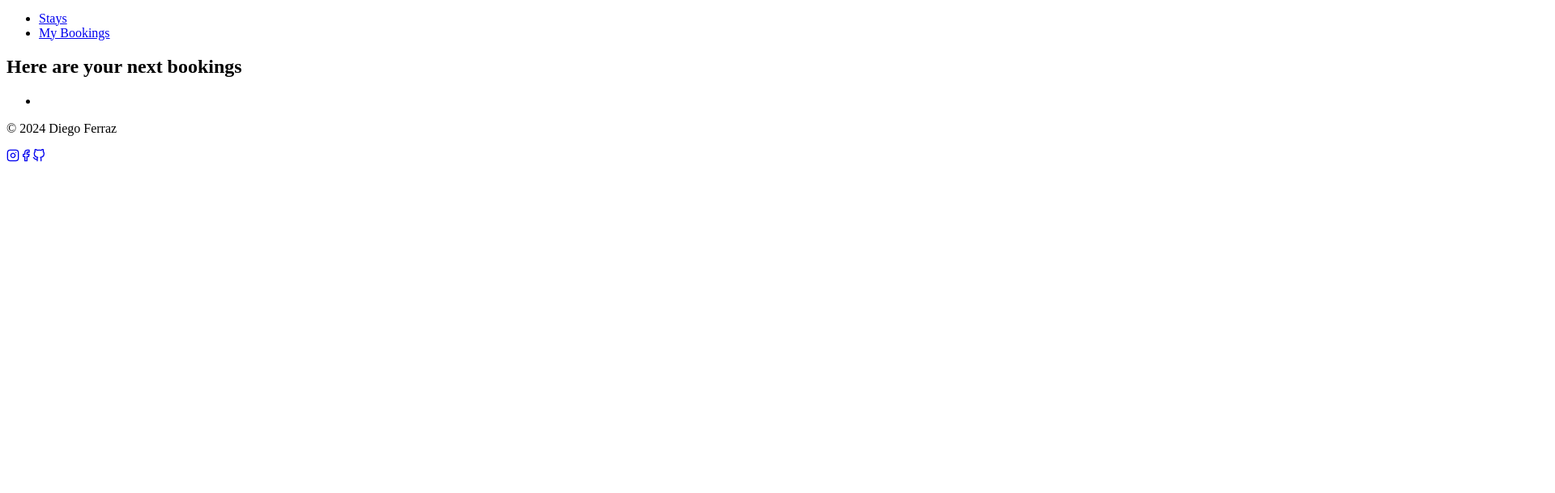
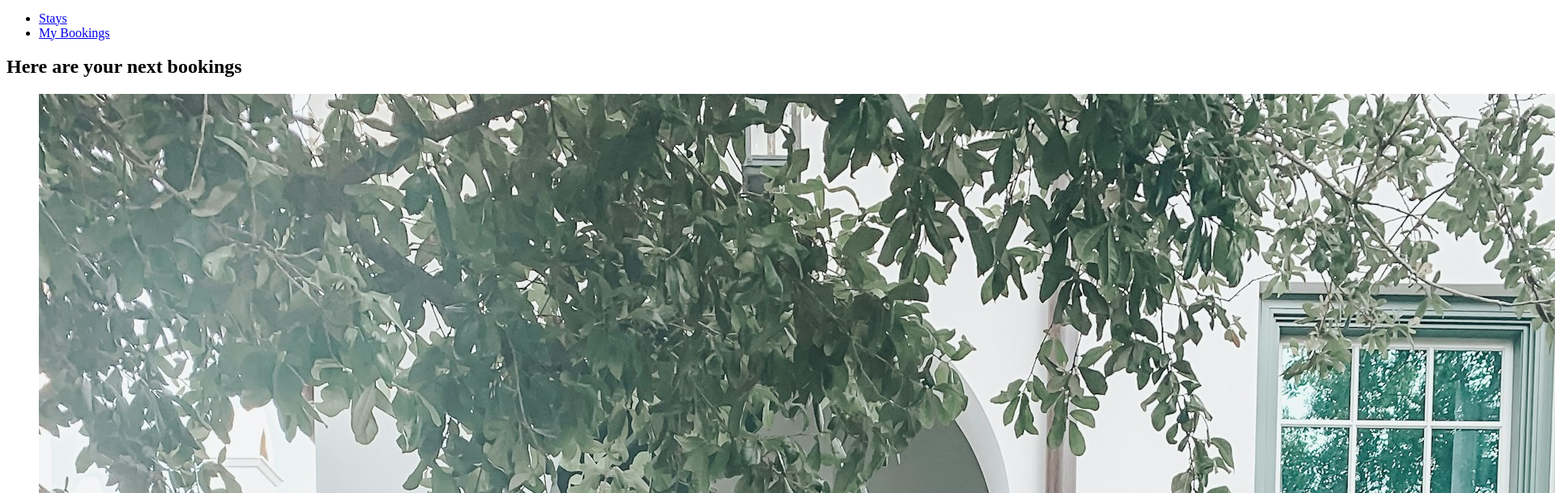
Before and after one commit to diegohferraz/booking-web, a React (Vite) app: page /my-bookings in a window 1280 px wide. Shown: the part 1007-1616 px from the top of the page at 81% size, 1920 px wide, since content can reach past the window. Before the commit the page ends 1219 px from the top, so only its background shows below. Built offline with nearby package versions, Linux system fonts and the light colour scheme.

Commit message:
feat: adds bookings list components

```diff
--- a/src/components/BookingsList/BookingListItem.tsx
+++ b/src/components/BookingsList/BookingListItem.tsx
@@ -1,18 +1,32 @@
-const BookingsListItem = () => (
-  <>
-    <div>
-      <img src="" />
+import { FiEdit, FiTrash } from 'react-icons/fi'
+
+type BookingListItemProps = {
+  name: string
+  address: string
+  image: string
+}
+
+const BookingsListItem = ({ name, address, image }: BookingListItemProps) => (
+  <li className="mb-2 flex overflow-hidden rounded-lg bg-white shadow-sm">
+    <div className="size-44">
+      <img className="size-full object-cover" src={`/stays/${image}`} />
     </div>
-    <div>
-      <h2>Booking name</h2>
-      <p>Booking Address</p>
-      <p>Booking date</p>
+    <div className="flex grow flex-col gap-2 p-4">
+      <h2 className="text-2xl text-secondary">{name}</h2>
+      <p>{address}</p>
+      <p>from 01/01/2024 to 10/01/2024</p>
     </div>
-    <div>
-      <button>Edit dates</button>
-      <button>Cancel Booking</button>
+    <div className="flex items-end gap-3 p-4">
+      <button className="flex items-center gap-3 rounded border border-orange-600 p-4 text-orange-600 transition-colors hover:bg-orange-500 hover:text-white">
+        <FiEdit />
+        Edit dates
+      </button>
+      <button className="flex items-center gap-3 rounded border border-red-600 p-4 text-red-600 transition-colors hover:bg-red-500 hover:text-white">
+        <FiTrash />
+        Cancel Booking
+      </button>
     </div>
-  </>
+  </li>
 )
 
 export default BookingsListItem
--- a/src/components/BookingsList/index.tsx
+++ b/src/components/BookingsList/index.tsx
@@ -1,6 +1,16 @@
+import staysData from '../../mock/properties.json'
+import BookingsListItem from './BookingListItem'
+
 const BookingsList = () => (
   <ul>
-    <li></li>
+    {staysData.map((stay) => (
+      <BookingsListItem
+        key={stay.id}
+        name={stay.name}
+        address={stay.address}
+        image={stay.image}
+      />
+    ))}
   </ul>
 )
 
--- a/src/components/StaysList/StaysItem.tsx
+++ b/src/components/StaysList/StaysItem.tsx
@@ -4,6 +4,7 @@ type StaysItemProps = {
   image: string
   price: number
 }
+
 const StaysItem = ({ name, address, image, price }: StaysItemProps) => (
   <li>
     <a href="/" className="group">
```
